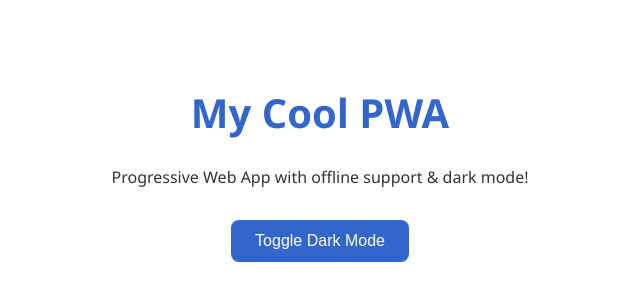
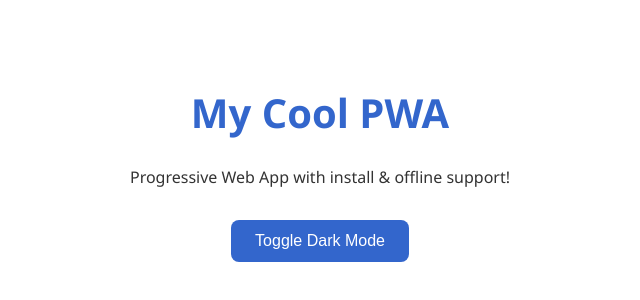
Before and after one commit to nelsenpro/Pwa-new, a plain HTML site: page index.html in a window 1280 px wide. Shown: the part 272-572 px from the top of the page, 320-960 px from the left. Drawn offline with Linux system fonts and the light colour scheme.

Commit message:
Update index.html

```diff
--- a/index.html
+++ b/index.html
@@ -11,8 +11,9 @@
 <body>
   <div class="container">
     <h1>My Cool PWA</h1>
-    <p>Progressive Web App with offline support & dark mode!</p>
+    <p>Progressive Web App with install & offline support!</p>
     <button id="toggleTheme">Toggle Dark Mode</button>
+    <div id="installArea"></div>
   </div>
 </body>
 </html>
```
